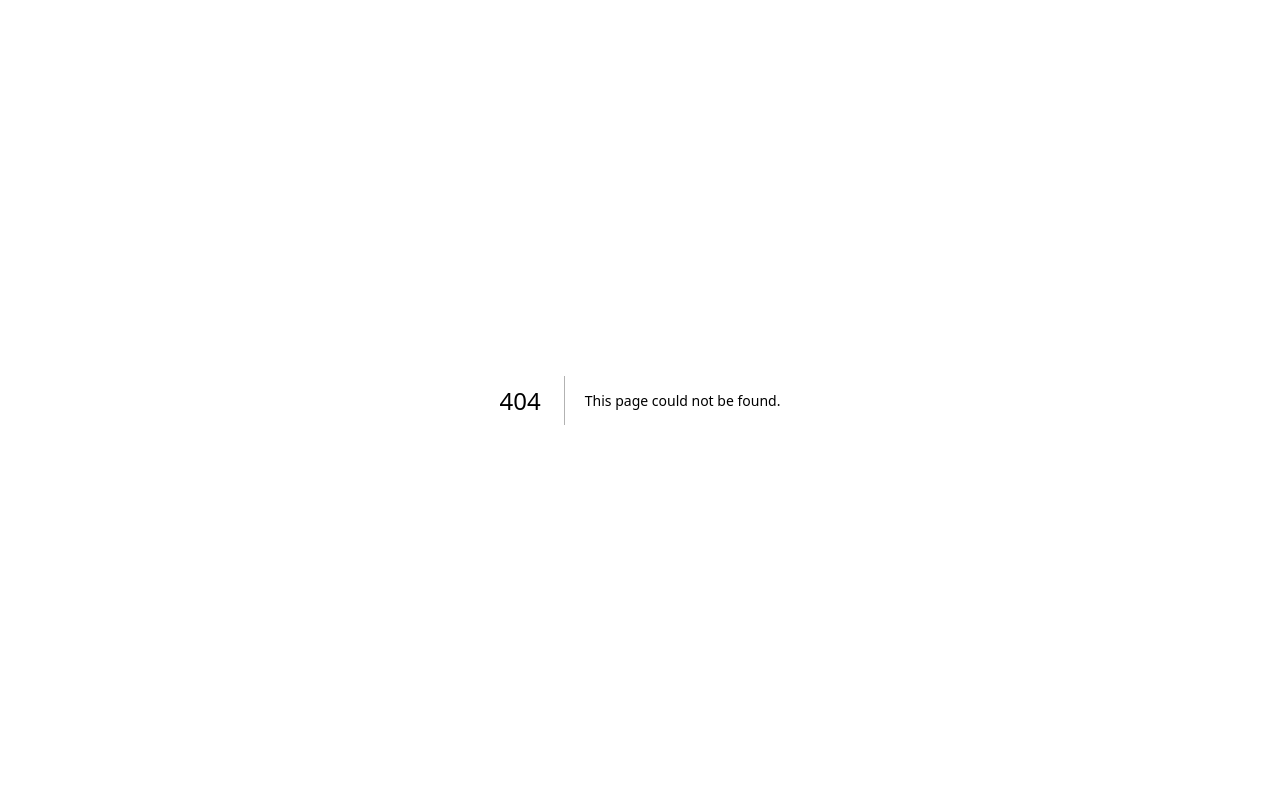
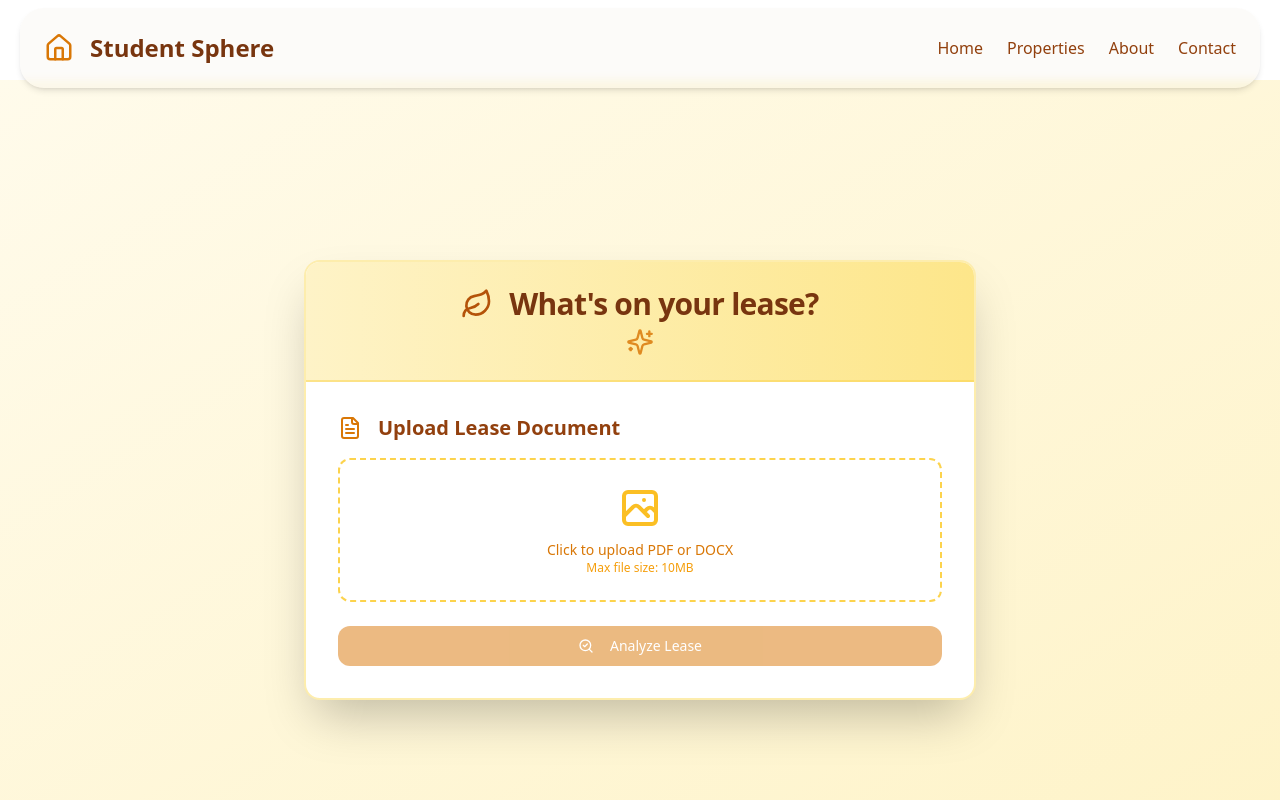
Before and after one commit to JashanjotP/mchacks12, a Next.js app: page /lease in a window 1280 px wide. Before the commit this address had no page. Shown: the top 800 px of the page. Built offline with nearby package versions, Linux system fonts and the light colour scheme.

Commit message:
add lease.ai

```diff
--- /dev/null
+++ b/app/lease/leaseupload.tsx
@@ -0,0 +1,151 @@
+'use client'
+
+import React, { useState, useEffect } from 'react';
+import { Input } from '@/components/ui/input';
+import { Button } from '@/components/ui/button';
+import { Card, CardContent, CardHeader, CardTitle } from '@/components/ui/card';
+import { Textarea } from '@/components/ui/textarea';
+import { Leaf, FileText, SearchCheck, Sparkles } from 'lucide-react';
+import { motion } from 'framer-motion';
+
+const LeaseAnalysisApp = () => {
+  const [leaseText, setLeaseText] = useState('');
+  const [analysisResult, setAnalysisResult] = useState('');
+  const [isAnalyzing, setIsAnalyzing] = useState(false);
+
+  const analyzeLease = () => {
+    // Simulate AI analysis with a loading state
+    setIsAnalyzing(true);
+
+    // Clear previous result
+    setAnalysisResult('');
+
+    // Simulated analysis delay
+    setTimeout(() => {
+      const analysis = `After carefully reviewing the lease agreement, our AI has identified several key insights. The lease covers a two-bedroom apartment with a monthly rent of $2,500, situated in a metropolitan area. Notable terms include a 12-month lease duration, a $3,000 security deposit, and comprehensive maintenance clauses. The agreement outlines specific provisions for tenant responsibilities, utility management, and noise restrictions, reflecting a balanced approach to residential tenancy.`;
+
+      setAnalysisResult(analysis);
+      setIsAnalyzing(false);
+    }, 1500);
+  };
+
+  return (
+    <div className="flex items-center justify-center min-h-screen w-full bg-gradient-to-br from-amber-50 to-amber-100 p-4 font-sans">
+      <motion.div
+        initial={{ opacity: 0, scale: 0.95 }}
+        animate={{ opacity: 1, scale: 1 }}
+        transition={{ duration: 0.5 }}
+        className="w-full max-w-2xl"
+      >
+        <Card className="shadow-2xl border-2 border-amber-200/70 rounded-2xl overflow-hidden">
+          <CardHeader className="bg-gradient-to-r from-amber-100 to-amber-200 border-b-2 border-amber-300/50 flex items-center justify-between p-6">
+            <div className="flex items-center space-x-4">
+              <Leaf className="text-amber-700" size={32} />
+              <CardTitle className="text-3xl font-extrabold text-amber-900 tracking-tight">
+                What's on your lease?
+              </CardTitle>
+            </div>
+            <Sparkles className="text-amber-600 animate-pulse" size={28} />
+          </CardHeader>
+
+          <CardContent className="p-8 space-y-6">
+          <div className="space-y-4">
+  <div className="flex items-center space-x-4 mb-2">
+    <FileText className="text-amber-600" size={24} />
+    <h2 className="text-xl font-semibold text-amber-800">
+      Upload Lease Document
+    </h2>
+  </div>
+
+  <label
+    htmlFor="lease-upload"
+    className="block w-full cursor-pointer"
+  >
+    <div className="flex items-center justify-center p-6 border-2 border-dashed border-amber-300 rounded-xl bg-white hover:bg-amber-50 transition-all duration-300 ease-in-out hover:border-amber-500 group">
+      <div className="text-center">
+        <svg
+          xmlns="http://www.w3.org/2000/svg"
+          className="mx-auto h-12 w-12 text-amber-400 group-hover:text-amber-600 transition-colors"
+          fill="none"
+          viewBox="0 0 24 24"
+          stroke="currentColor"
+        >
+          <path
+            strokeLinecap="round"
+            strokeLinejoin="round"
+            strokeWidth={2}
+            d="M4 16l4.586-4.586a2 2 0 012.828 0L16 16m-2-2l1.586-1.586a2 2 0 012.828 0L20 14m-6-6h.01M6 20h12a2 2 0 002-2V6a2 2 0 00-2-2H6a2 2 0 00-2 2v12a2 2 0 002 2z"
+          />
+        </svg>
+        <p className="mt-2 text-sm text-amber-600 group-hover:text-amber-800">
+          Click to upload PDF or DOCX
+        </p>
+        <p className="text-xs text-amber-500">
+          Max file size: 10MB
+        </p>
+      </div>
+      <input
+        id="lease-upload"
+        type="file"
+        accept=".pdf,.doc,.docx"
+        onChange={(e) => {
+          const file = e.target.files[0];
+          if (file) {
+            const reader = new FileReader();
+            reader.onload = (event) => {
+              setLeaseText(event.target.result);
+            };
+            reader.readAsText(file);
+          }
+        }}
+        className="hidden"
+      />
+    </div>
+  </label>
+</div>
+            <Button
+              onClick={analyzeLease}
+              disabled={!leaseText || isAnalyzing}
+              className="w-full bg-amber-600 hover:bg-amber-700 text-white transition-colors duration-300 flex items-center justify-center space-x-2 py-3 rounded-xl disabled:opacity-50 disabled:cursor-not-allowed"
+            >
+              {isAnalyzing ? (
+                <div className="flex items-center space-x-2">
+                  <div className="animate-spin">
+                    <SearchCheck size={20} />
+                  </div>
+                  <span>Analyzing...</span>
+                </div>
+              ) : (
+                <>
+                  <SearchCheck size={20} />
+                  <span>Analyze Lease</span>
+                </>
+              )}
+            </Button>
+
+            {analysisResult && (
+              <motion.div
+                initial={{ opacity: 0, y: 20 }}
+                animate={{ opacity: 1, y: 0 }}
+                transition={{ duration: 0.5 }}
+                className="mt-6 p-6 bg-white border-2 border-amber-200 rounded-xl shadow-lg"
+              >
+                <div className="flex items-center space-x-4 mb-4">
+                  <SearchCheck className="text-amber-600" size={24} />
+                  <h3 className="text-xl font-semibold text-amber-900">
+                    Analysis Results
+                  </h3>
+                </div>
+                <p className="text-amber-900 leading-relaxed">
+                  {analysisResult}
+                </p>
+              </motion.div>
+            )}
+          </CardContent>
+        </Card>
+      </motion.div>
+    </div>
+  );
+};
+
+export default LeaseAnalysisApp;
--- /dev/null
+++ b/app/lease/page.tsx
@@ -0,0 +1,20 @@
+import React from 'react'
+import LeaseAnalysisApp from './leaseupload'
+import NavbarTrans from '../Components/NavbarTrans'
+import Footer from '../Components/Footer'
+
+const page = () => {
+  return (
+    <>
+      <NavbarTrans/>
+      <div className='bg-[#f5f5f4]'>
+        <div className='container mx-auto mt-20'>
+          <LeaseAnalysisApp/>
+        </div>
+      </div>
+      <Footer/>
+    </>
+  )
+}
+
+export default page
```
Also changed, not shown: package.json (+3 -4 lines), 1 other file (tests, documents, lock files or other folders).
